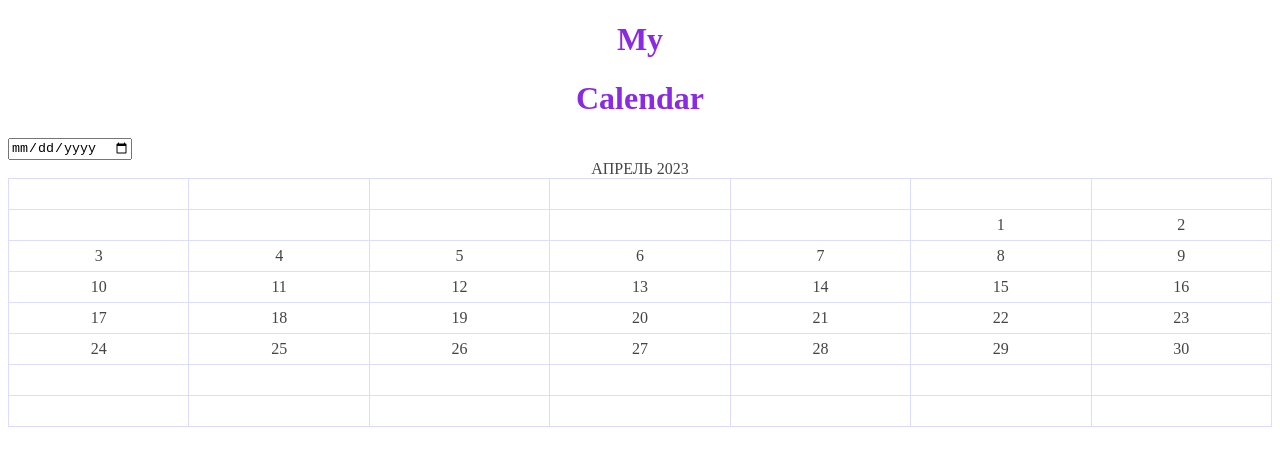
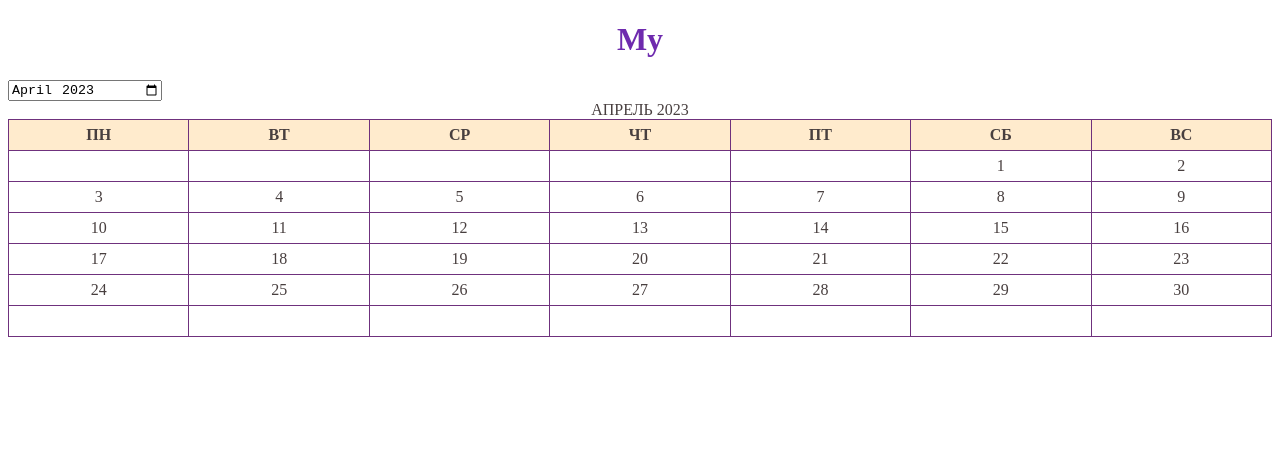
Before and after one commit to YeJeeO/Calendar-hw, a Next.js app: page / in a window 1280 px wide. Shown: the top 466 px of the page. Built offline with nearby package versions, Linux system fonts and the light colour scheme.

Commit message:
modified:   components/Calendar.js 	modified:   components/Month.js 	modified:   pages/index.js 	modified:   pages/style.css

```diff
--- a/components/Calendar.js
+++ b/components/Calendar.js
@@ -7,11 +7,14 @@ const[value, setValue]=useState(new Date());
 let date=new Date(value);
 const year=date.getFullYear();
 const month=date.getMonth();
+const selectMonth = (event) => {
+    const selectedDate = new Date(event.target.value);
+    setValue(selectedDate);
+};
 
-return(
-    <div className="calendar">
-        <h1>Calendar</h1>
-        <input type="date" value={value} onChange={evt=>setValue(evt.target.value)}/>
+return (
+    <div>
+        <input type="month" value={value.toISOString().slice(0, 7)} onChange={selectMonth} />
         <Month year={year} month={month}/>
     </div>
 )
--- a/components/Month.js
+++ b/components/Month.js
@@ -1,33 +1,35 @@
-export default function Month (props){
-    const monthNames = ['ЯНВАРЬ','ФЕВРАЛЬ','МАРТ', 'АПРЕЛЬ','МАЙ','ИЮНЬ','ИЮЛЬ', 'АВГУСТ', 'СЕНТЯБРЬ', 'ОКТЯБРЬ', 'НОЯБРЬ', 'ДЕКАБРЬ'];
-    const dayNames = ['ПН', 'ВТ','СР','ЧТ','ПТ','СБ','ВСК'];
+export default function Month(props) {
+    const monthNames = ['ЯНВАРЬ', 'ФЕВРАЛЬ', 'МАРТ', 'АПРЕЛЬ', 'МАЙ', 'ИЮНЬ', 'ИЮЛЬ', 'АВГУСТ', 'СЕНТЯБРЬ', 'ОКТЯБРЬ', 'НОЯБРЬ', 'ДЕКАБРЬ'];
+    const dayNames = ['ПН', 'ВТ', 'СР', 'ЧТ', 'ПТ', 'СБ', 'ВС'];
 
-    let year=props.year;
-    let month=props.month;
-    let day=props.day;
-    let current=new Date(year, month);
-    let next=new Date(year, month+1);
-    let diff=(next-current)/(1000*3600*24);
-    let index=(Math.ceil(current.getDay()+6)%7)+7;
+    let year = props.year;
+    let month = props.month;
+    let current = new Date(year, month);
+    let next = new Date(year, month + 1);
+    let diff = (next - current) / (1000 * 3600 * 24);
+    let index = Math.ceil(current.getDay() + 6) % 7;
 
-    const ROWS=13;
-    const COLS=7;
-    let tab=[], cell, k=1-index;
-    for (let i=6; i<=ROWS; i++) {
-        cell=[];
-    for (let j=1; j<=COLS; j++){
-        cell.push(<td>{k>0 && k<=diff ? k:''}</td>);
+    const ROWS = 7;
+    const COLS = 7;
+    let tab = [], cell, k = 1 - index;
+    for (let i = 1; i < ROWS; i++) {
+        cell = [];
+        for (let j = 1; j <= COLS; j++) {
+            cell.push(<td>{k > 0 && k <= diff ? k : ''}</td>);
             k++;
         }
-
         tab.push(<tr>{cell}</tr>);
-
     }
 
     return (
-
         <table>
-    <caption>{monthNames[month]+' '}{year}</caption>
+            <caption>{monthNames[month] + ' '}{year}</caption>
+            <thead>
+                <tr>
+                    {dayNames.map(day =>
+                    <th key={day}>{day}</th>)}
+                </tr>
+            </thead>
             {tab}
         </table>
     );
--- a/pages/index.js
+++ b/pages/index.js
@@ -1,10 +1,9 @@
+
 import Calendar from "../components/Calendar"
-
 
 export default function HomePage(){
 
     return <><h1>My</h1>
-    <Calendar />
-
+      <Calendar/>
     </>
   }
--- a/pages/style.css
+++ b/pages/style.css
@@ -1,21 +1,24 @@
 h1 {
-    color: blueviolet;
+    color: rgb(110, 42, 174);
     text-align: center;
 
 }
 table {
     clear: both;
     width: 100%;
-    border: 1px solid #dcdcff;
+    border: 1px solid #6f317d;
     border-radius: 3px;
     border-collapse: collapse;
-    color: #444;
+    color: rgb(72, 63, 63);
   }
-td {
+td,th {
     height: 28px;
     text-align: center;
     vertical-align: middle;
-    border-right: 1px solid #dcdcff;
-    border-top: 1px solid #dcdcff;
+    border-right: 1px solid #6f317d;
+    border-top: 1px solid #6f317d;
     width: 14.28571429%;
   }
+  th{
+    background-color: blanchedalmond;
+  }
```
Lines whose indentation alone changed are shown as unchanged.
